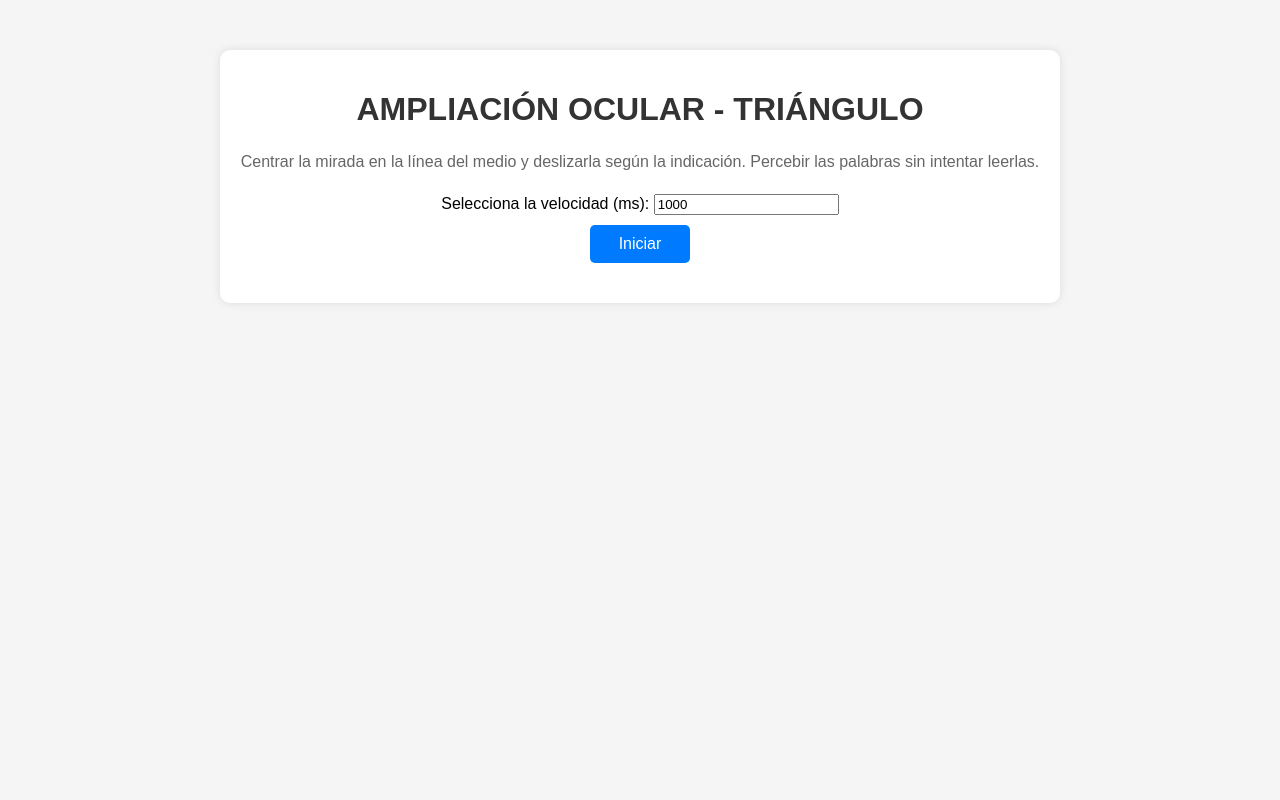
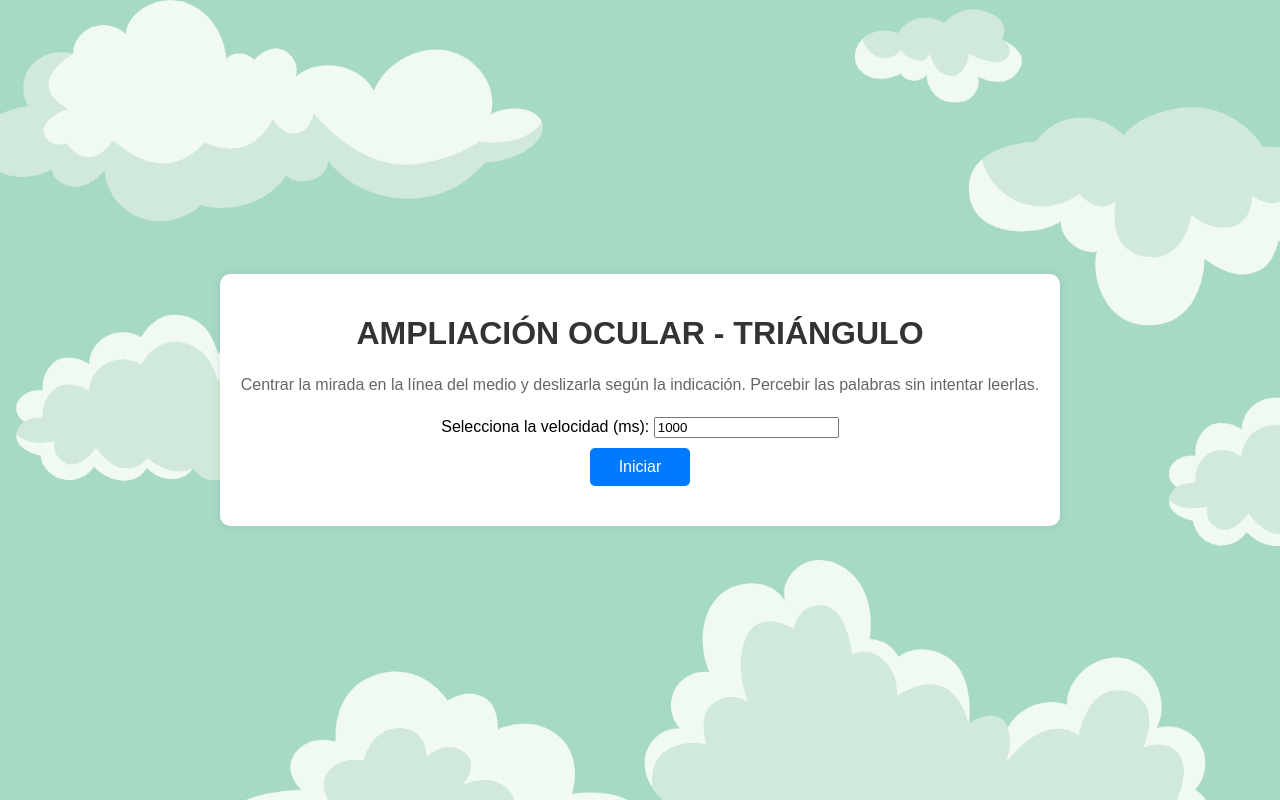
Before and after one commit to BreidysG/Ejercicio36LR, a plain HTML site: page index.html in a window 1280 px wide. Drawn offline with Linux system fonts and the light colour scheme.

Commit message:
Fix imagen

```diff
--- a/styles.css
+++ b/styles.css
@@ -2,17 +2,24 @@ body {
     font-family: Arial, sans-serif;
     margin: 0;
     padding: 0;
-    background-color: #f5f5f5;
+    height: 100vh;
+    display: flex;
+    justify-content: center;
+    align-items: center;
+    background-image: url(3.png);
+    background-size: cover;
 }
 
 .container {
     max-width: 800px;
-    margin: 50px auto;
+    width: 100%;
+    margin: 0 auto;
     padding: 20px;
     background-color: #fff;
     border-radius: 10px;
     box-shadow: 0 0 10px rgba(0, 0, 0, 0.1);
     text-align: center;
+    position: relative;
 }
 
 .container-input-button {
@@ -69,10 +76,12 @@ button:hover {
 .triangle {
     text-align: center;
 }
-#textSlot{
+
+#textSlot {
     display: flex;
     flex-direction: column;
 }
+
 .line {
     font-size: 14px; /* Ajusta el tamaño de fuente según lo desees */
     margin: 5px 0; /* Aumenta el espaciado entre líneas */
@@ -80,14 +89,11 @@ button:hover {
     position: relative; /* Para permitir la posición del pseudo-elemento */
 }
 
-
 .active-line {
-    width:fit-content;
+    width: fit-content;
     align-self: center;
     background-color: rgba(0, 0, 255, 0.3); /* Color azul con transparencia */
-
 }
-
 
 .center-line {
     position: absolute;
```
Also changed, not shown: 3.png (added).
